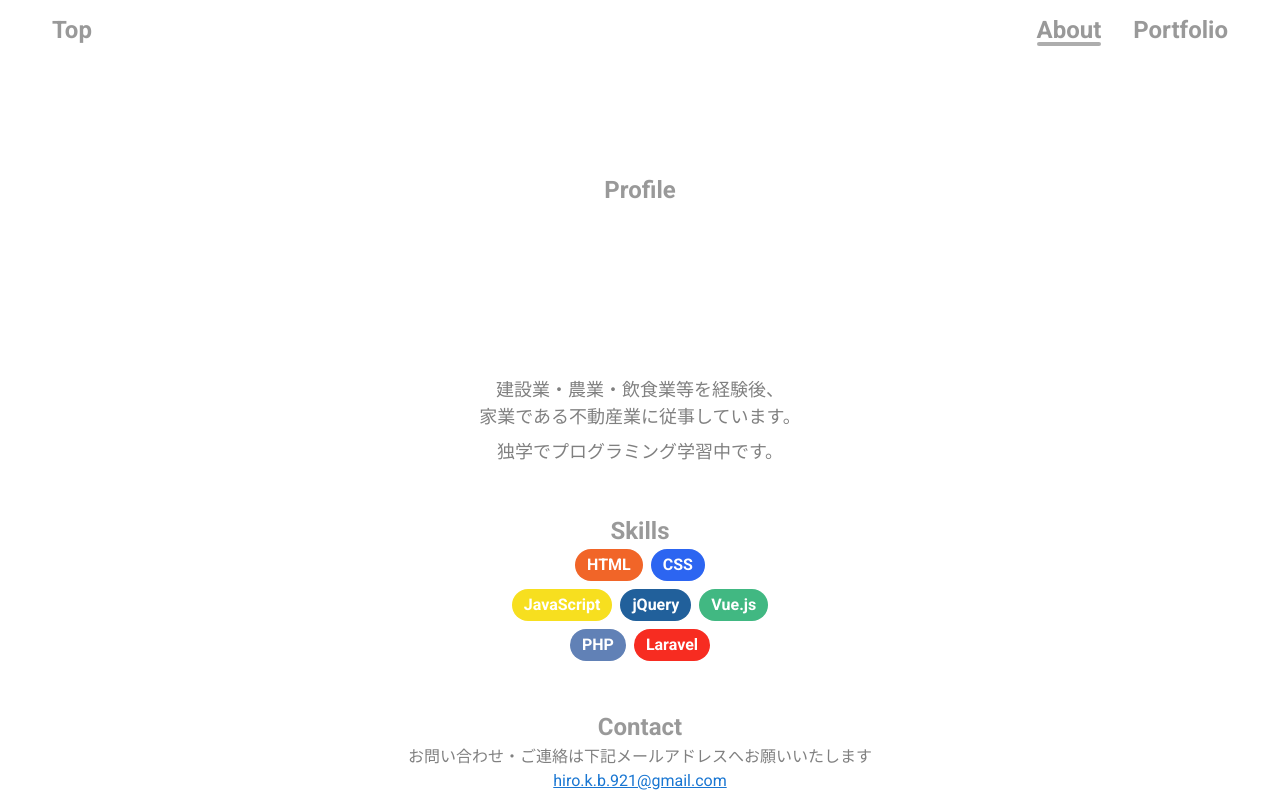
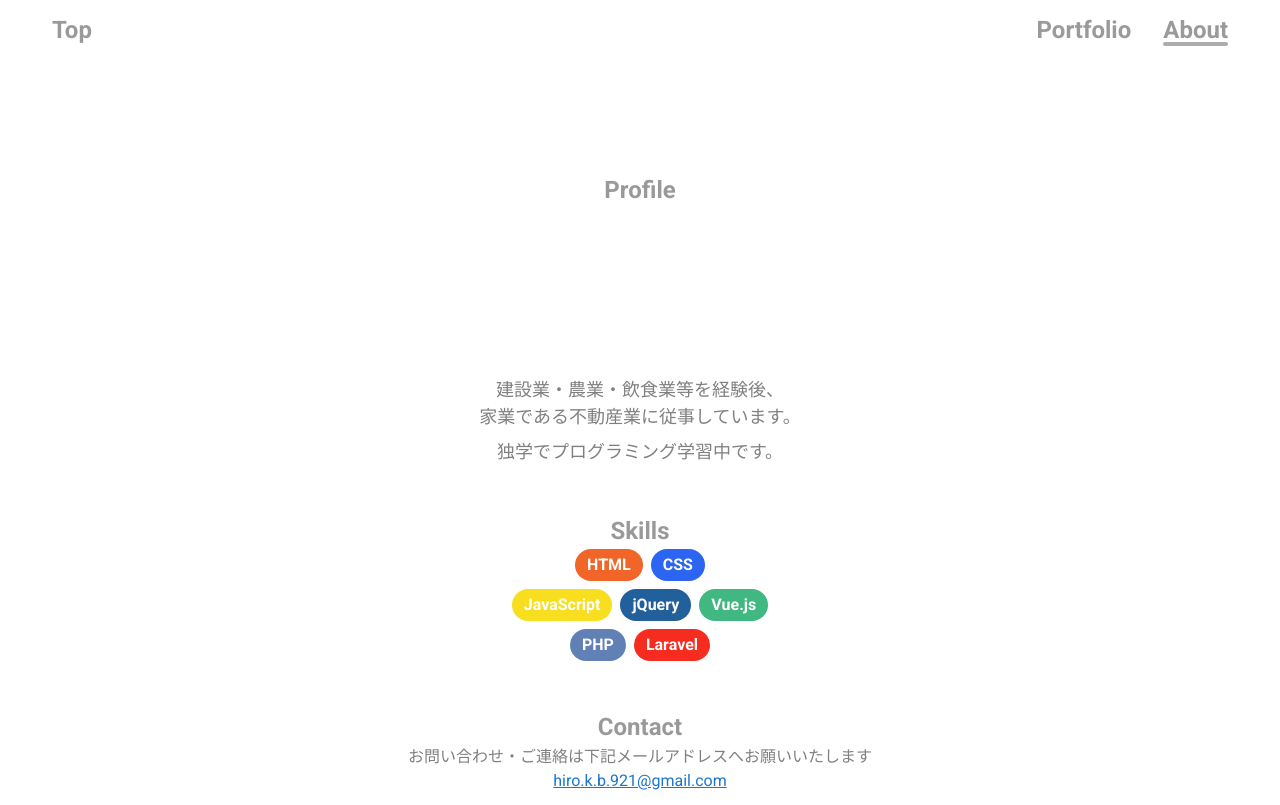
Before and after one commit to HiroKb/portfolio, a Vue app: page /about in a window 1280 px wide. Built offline with nearby package versions, Linux system fonts and the light colour scheme.

Commit message:
update ヘッダーメニューの順番変更・ヘッダー背景色追加

```diff
--- a/src/App.vue
+++ b/src/App.vue
@@ -4,8 +4,8 @@
             <div class="d-flex container justify-space-between" >
                 <router-link to="/" class="header__menu">Top</router-link>
                 <div>
+                    <router-link to="/portfolio" class="header__menu">Portfolio</router-link>
                     <router-link to="/about" class="header__menu">About</router-link>
-                    <router-link to="/portfolio" class="header__menu">Portfolio</router-link>
                 </div>
             </div>
         </header>
@@ -38,6 +38,7 @@ export default {
         position: fixed;
         width: 100%;
         z-index: 1;
+        background-color: rgba(255, 255, 255, .8);
     }
     .header__menu{
         position: relative;
```
